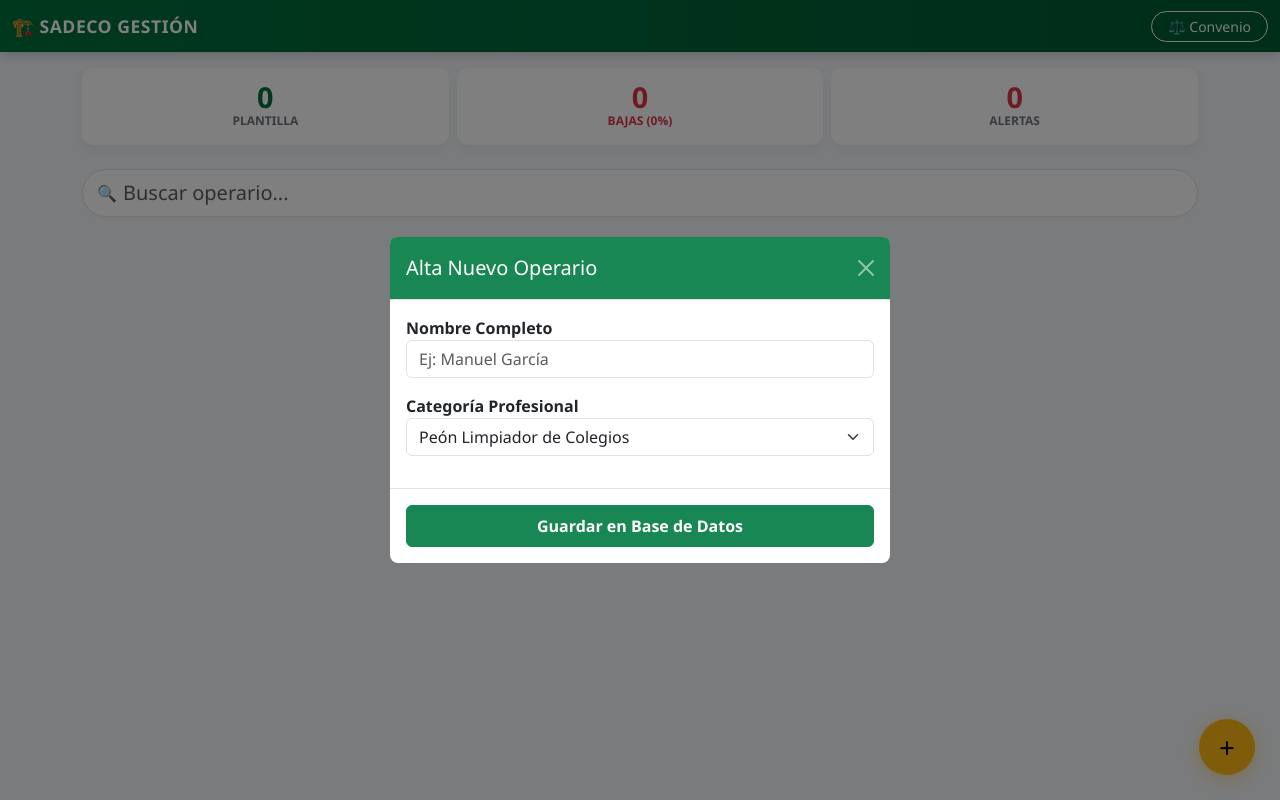
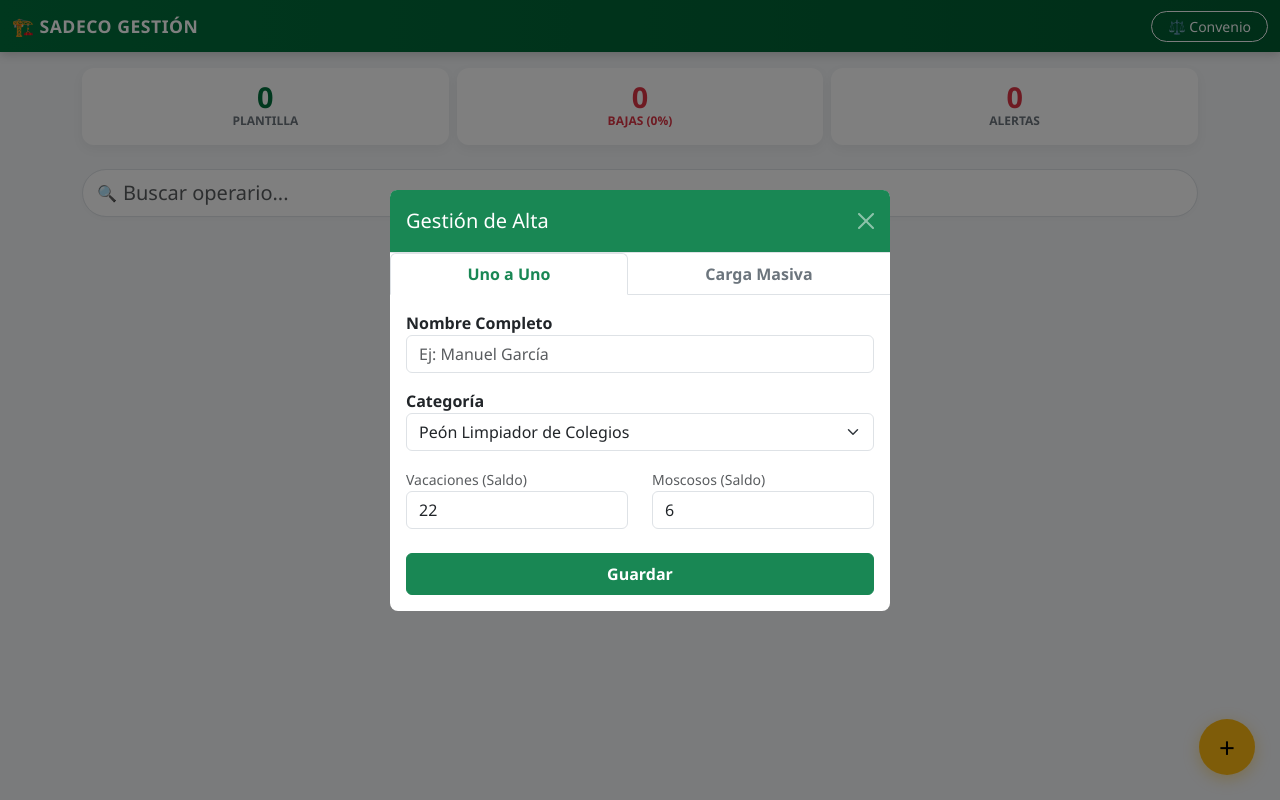
Before and after one commit to correodelastrologo-dotcom/sadeco-gestion, a Flask app: page / in a window 1280 px wide, after a click that opens the changed part. Run offline with Flask 3, Linux system fonts and the light colour scheme.

Commit message:
Final: Importación Masiva y Navegación por Pestañas

```diff
--- a/app.py
+++ b/app.py
@@ -192,9 +192,51 @@ def update_worker(id):
 def add_worker():
     name = request.form.get('name')
     category = request.form.get('category')
-    new_worker = Worker(name=name, category=category)
+    # Saldos iniciales personalizados (o defaults si están vacíos)
+    try:
+        vacs = int(request.form.get('vacation_days', 22))
+    except:
+        vacs = 22
+
+    try:
+        pers = int(request.form.get('personal_days', 6))
+    except:
+        pers = 6
+
+    new_worker = Worker(name=name, category=category, vacation_days=vacs, personal_days=pers)
     db.session.add(new_worker)
     db.session.commit()
+    flash(f'Trabajador creado: {name}', 'success')
+    return redirect(url_for('index'))
+
+@app.route('/import_workers', methods=['POST'])
+def import_workers():
+    """Importación masiva desde texto CSV: Nombre,Vacaciones,Moscosos"""
+    raw_text = request.form.get('csv_data', '')
+    count = 0
+    lines = raw_text.strip().split('\n')
+
+    for line in lines:
+        parts = line.split(',')
+        if len(parts) >= 1:
+            name = parts[0].strip()
+            if not name: continue
+
+            # Intentar leer saldos si vienen
+            vacs = 22
+            pers = 6
+            if len(parts) > 1 and parts[1].strip().isdigit():
+                vacs = int(parts[1].strip())
+            if len(parts) > 2 and parts[2].strip().isdigit():
+                pers = int(parts[2].strip())
+
+            # Categoría por defecto en importación masiva
+            new_w = Worker(name=name, category="Peón Limpieza Viaria", vacation_days=vacs, personal_days=pers)
+            db.session.add(new_w)
+            count += 1
+
+    db.session.commit()
+    flash(f'Importación masiva completada: {count} trabajadores añadidos', 'success')
     return redirect(url_for('index'))
 
 @app.route('/init_db')
--- a/templates/index.html
+++ b/templates/index.html
@@ -220,28 +220,68 @@
     <div class="modal-dialog modal-dialog-centered">
       <div class="modal-content border-0">
         <div class="modal-header bg-success text-white">
-          <h5 class="modal-title">Alta Nuevo Operario</h5>
+          <h5 class="modal-title">Gestión de Alta</h5>
           <button type="button" class="btn-close btn-close-white" data-bs-dismiss="modal"></button>
         </div>
+        <div class="modal-body p-0">
+
+          <!-- Pestañas -->
+          <ul class="nav nav-tabs nav-fill" id="myTab" role="tablist">
+            <li class="nav-item">
+              <button class="nav-link active fw-bold text-success" id="single-tab" data-bs-toggle="tab"
+                data-bs-target="#single" type="button">Uno a Uno</button>
+            </li>
+            <li class="nav-item">
+              <button class="nav-link fw-bold text-secondary" id="bulk-tab" data-bs-toggle="tab" data-bs-target="#bulk"
+                type="button">Carga Masiva</button>
+            </li>
+          </ul>
+
+          <div class="tab-content p-3" id="myTabContent">
+            <!-- ALTA INDIVIDUAL -->
+            <div class="tab-pane fade show active" id="single">
               <form action="/add_worker" method="POST">
-          <div class="modal-body">
                 <div class="mb-3">
                   <label class="fw-bold">Nombre Completo</label>
                   <input type="text" name="name" class="form-control" placeholder="Ej: Manuel García" required>
                 </div>
                 <div class="mb-3">
-              <label class="fw-bold">Categoría Profesional</label>
+                  <label class="fw-bold">Categoría</label>
                   <select name="category" class="form-select">
                     {% for cat in categories %}
                     <option value="{{ cat }}">{{ cat }}</option>
                     {% endfor %}
                   </select>
                 </div>
+                <div class="row">
+                  <div class="col-6">
+                    <label class="small text-muted">Vacaciones (Saldo)</label>
+                    <input type="number" name="vacation_days" class="form-control" value="22">
                   </div>
-          <div class="modal-footer">
-            <button type="submit" class="btn btn-success w-100 py-2 fw-bold">Guardar en Base de Datos</button>
+                  <div class="col-6">
+                    <label class="small text-muted">Moscosos (Saldo)</label>
+                    <input type="number" name="personal_days" class="form-control" value="6">
                   </div>
+                </div>
+                <button type="submit" class="btn btn-success w-100 mt-4 py-2 fw-bold">Guardar</button>
               </form>
+            </div>
+
+            <!-- CARGA MASIVA -->
+            <div class="tab-pane fade" id="bulk">
+              <form action="/import_workers" method="POST">
+                <div class="alert alert-info small p-2">
+                  Pega aquí tu lista de Excel.<br>
+                  Formato: <b>Nombre, Vacaciones, Moscosos</b>
+                </div>
+                <textarea name="csv_data" class="form-control font-monospace" rows="6"
+                  placeholder="Manuel Perez, 5, 1&#10;Antonio Ruiz, 22, 6&#10;Luisa, 10, 0"></textarea>
+                <button type="submit" class="btn btn-dark w-100 mt-3 py-2">Importar Lista</button>
+              </form>
+            </div>
+          </div>
+
+        </div>
       </div>
     </div>
   </div>
```
Lines whose indentation alone changed are shown as unchanged.
